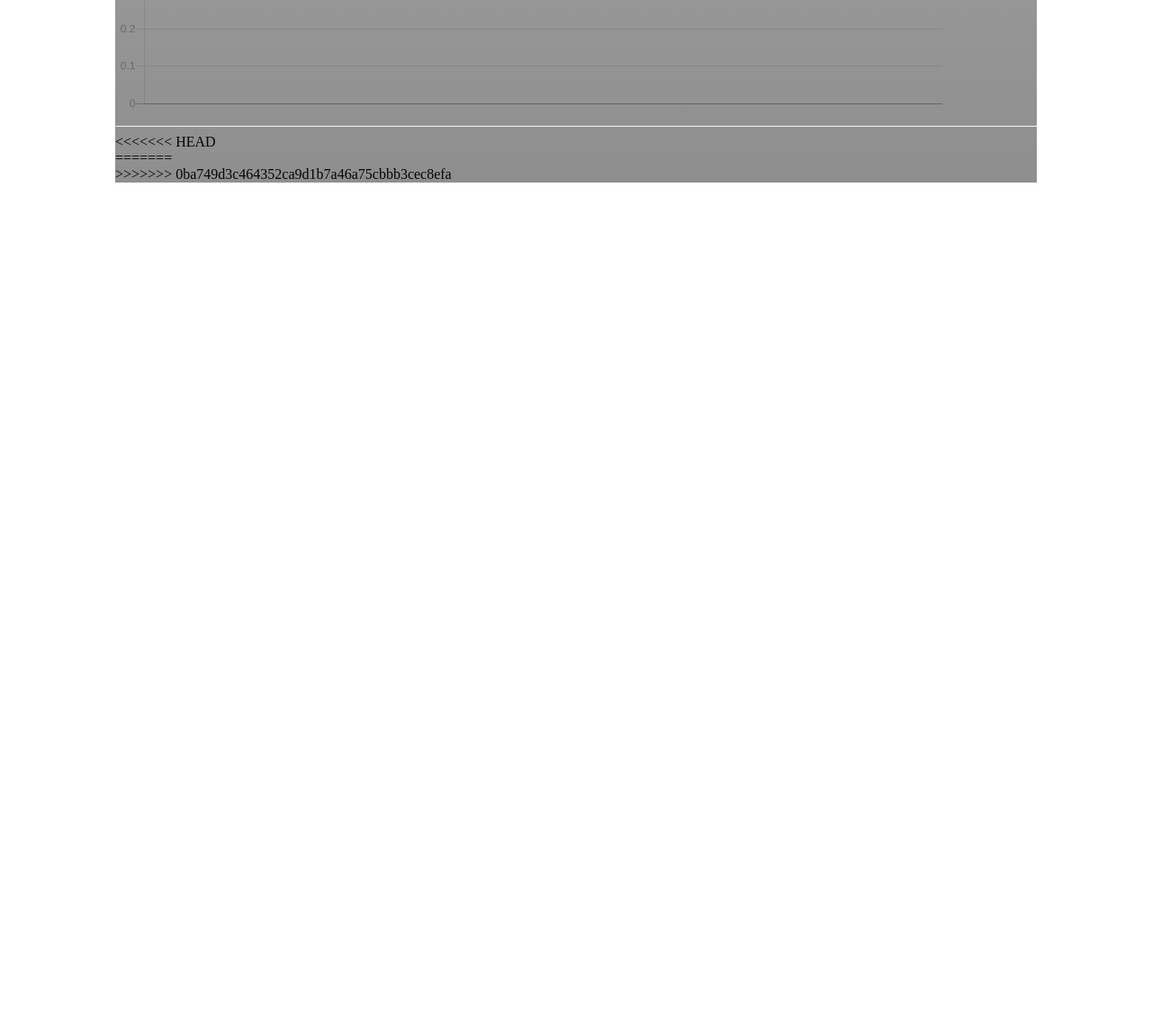
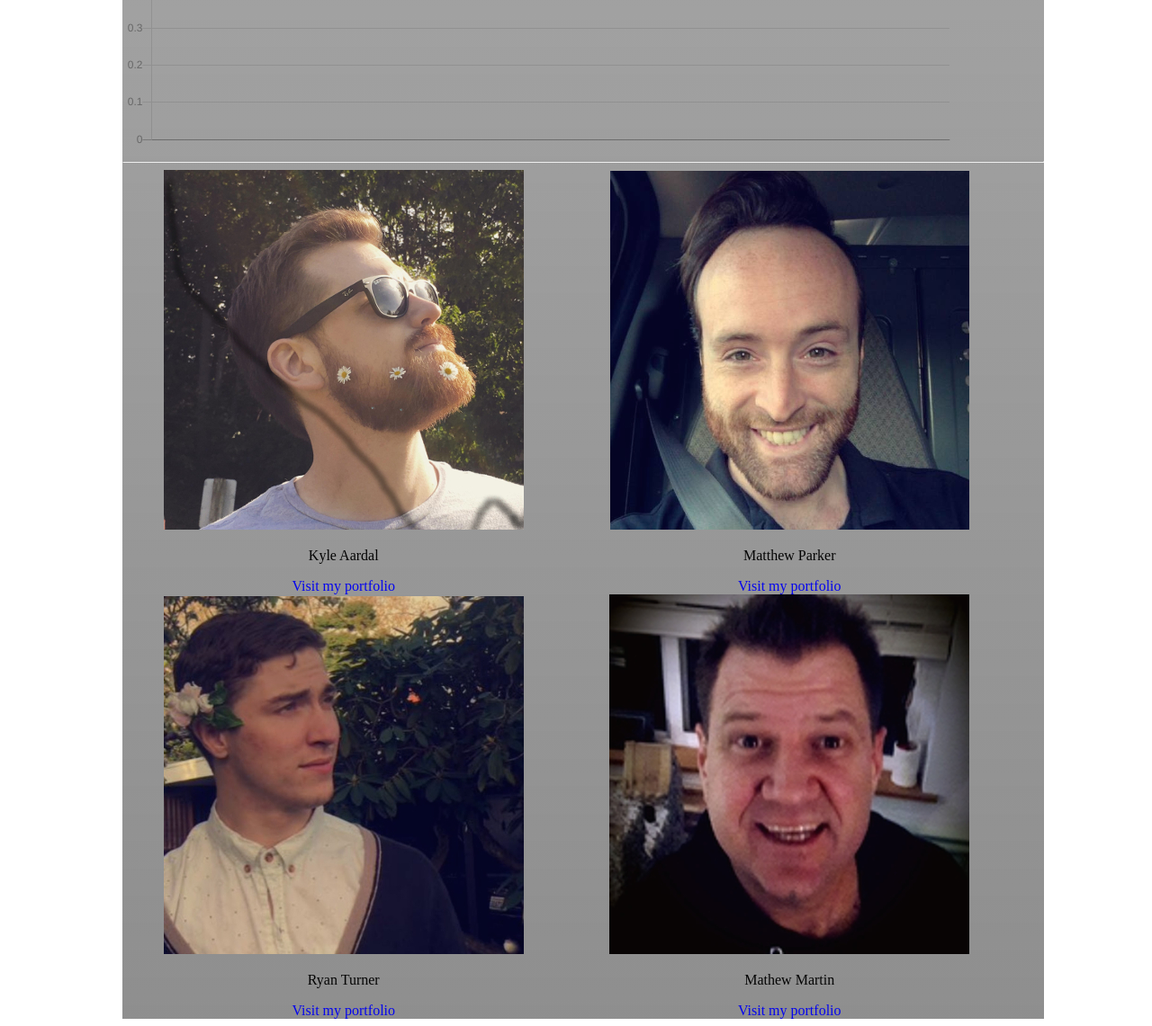
Before and after one commit to matthewlparker/Seattle-Reads, a website: page public/index.html in a window 1280 px wide. Shown: the part 500-1641 px from the top of the page at 90% size. Before the commit the page ends 800 px from the top, so only its background shows below. Drawn offline with nearby package versions, Linux system fonts and the light colour scheme; no server answers; a script that the page names is missing; a web font is replaced by a local one.

Commit message:
Committing changes to index.html and layout.css to style the about us link and relevant data.

```diff
--- a/public/index.html
+++ b/public/index.html
@@ -106,17 +106,31 @@
         <canvas id="checkoutPieCanvas"></canvas>
         <article id="checkout-display"></article>
       </div>
-<<<<<<< HEAD
-      <div id="about-div"></div>
-=======
-
-      <div id="about-div" class="literature-font"></div>
-
->>>>>>> 0ba749d3c464352ca9d1b7a46a75cbbb3cec8efa
+      <div id="about-div" class="literature-font">
+      <section class="about">
+          <img src='./images/IMG951723.jpg' alt='Kyle Aardal'>
+          <p>Kyle Aardal</p>
+          <a href="https://github.com/KAardal/portfolio">Visit my portfolio</a>
+      </section>
+      <section class="about">
+          <img src='./images/Me.jpg' alt='Matthew Parker'>
+          <p>Matthew Parker</p>
+          <a href="https://cadburylion-301-portfolio.herokuapp.com/">Visit my portfolio</a>
+      </section>
+      <section class="about">
+          <img src='./images/ryanturner.jpg' alt="Ryan Turner">
+          <p>Ryan Turner</p>
+          <a href="https://github.com/ryanturner7/portfolio">Visit my portfolio</a>
+      </section>
+      <section class="about">
+          <img src='./images/mathewcmartin.jpg' alt="Mathew Martin">
+          <p>Mathew Martin</p>
+          <a href="https://github.com/mathewcmartin/portfolio">Visit my portfolio</a>
+      </section>
     </main>
-    <footer>
+    <!-- <footer>
       <div id="about-div"><a href="/about"></a></div>
-    </footer>
+    </footer> -->
     <script src="./scripts/models/checkout.js"></script>
     <script src="./scripts/models/checkoutChart.js"></script>
     <script src="./scripts/views/homeView.js"></script>
--- a/public/scripts/controllers/aboutController.js
+++ b/public/scripts/controllers/aboutController.js
@@ -9,9 +9,8 @@ var app = app || {};
   aboutController.initAbout = function(){
     $('div').hide();
     $('#about-div').show();
-    app.aboutView.renderResults();
+    // app.aboutView.renderResults();
   };
-
 
   module.aboutController = aboutController;
 })(app);
--- a/public/scripts/views/aboutView.js
+++ b/public/scripts/views/aboutView.js
@@ -1,18 +1,18 @@
-'use strict';
-
-var app = app || {};
-
-(function(module){
-
-  const aboutView = {};
-
-  //this renders each element to the DOM
-  aboutView.renderResults = function () {
-    $('#about-div').append("<img src='./images/IMG951723.jpg' />");
-    $('#about-div').append("<img src='./images/Me.jpg' />");
-    $('#about-div').append("<img src='./images/ryanturner.jpg' />");
-    $('#about-div').append("<img src='./images/mathewcmartin.jpg' />");
-  };
-
-  module.aboutView = aboutView;
-})(app);
+// 'use strict';
+//
+// var app = app || {};
+//
+// (function(module){
+//
+//   const aboutView = {};
+//
+//   aboutView.renderResults = function () {
+//     $('#about-div').empty();
+//     $('#photoKA').append("<img src='./images/IMG951723.jpg' />");
+//     $('#photoMP').append("<img src='./images/Me.jpg' />");
+//     $('#photoRT').append("<img src='./images/ryanturner.jpg' />");
+//     $('#photoMM').append("<img src='./images/mathewcmartin.jpg' />");
+//   };
+//
+//   module.aboutView = aboutView;
+// })(app);
--- a/public/styles/base.css
+++ b/public/styles/base.css
@@ -6,8 +6,8 @@ html, body {
 body {
   background: url("/images/hero-images/library-hero.jpg") no-repeat top center fixed;
   background-size: cover;
-  margin: 0;
-  padding: 0;
+  /*margin: 0;
+  padding: 0;*/
   height: 100%;
   width: 100%;
 }
--- a/public/styles/layout.css
+++ b/public/styles/layout.css
@@ -0,0 +1,12 @@
+
+.about {
+  display: inline-block;
+  margin-left: 2%;
+  margin-right: 2%;
+  text-align: center;
+  width: 44%;
+}
+
+.about a {
+  text-decoration: none;
+}
```
